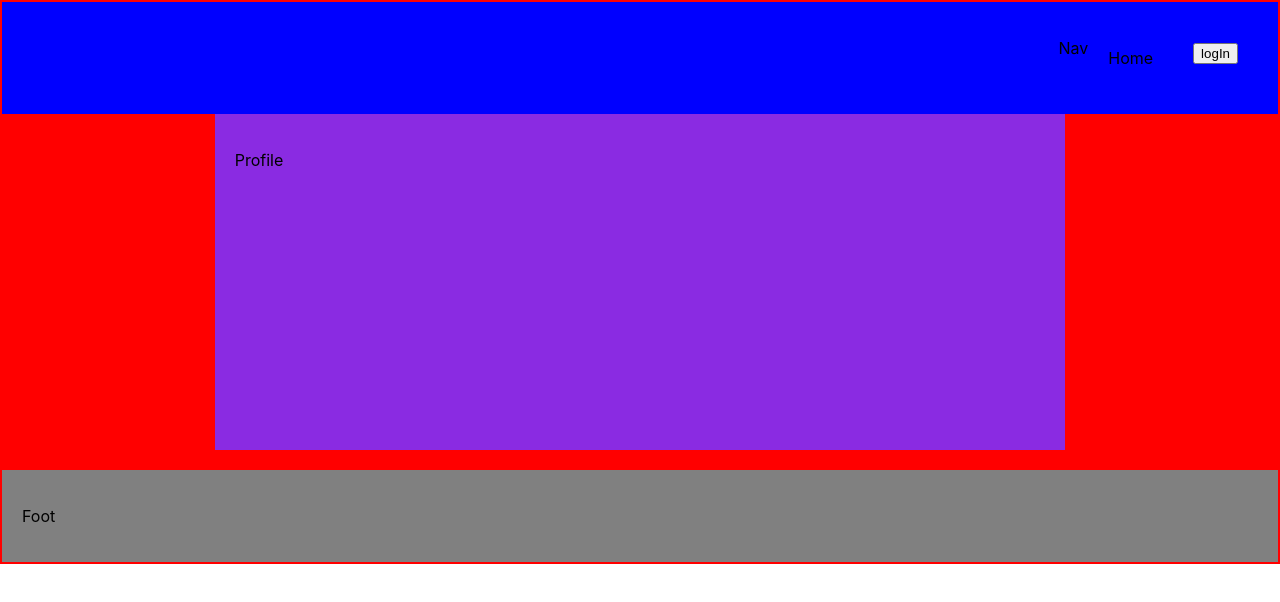
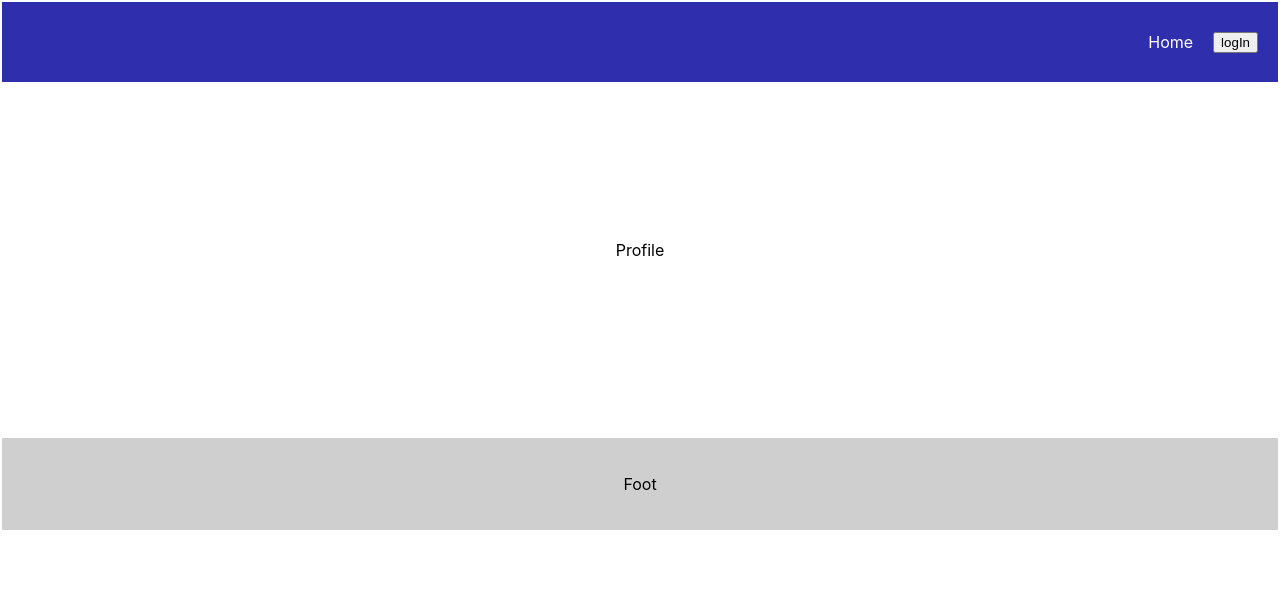
Before and after one commit to julior0518/never_fund, a React (Create React App) app in the folder client/: page /profile in a window 1280 px wide. Shown: the top 602 px of the page. Built offline with nearby package versions, Linux system fonts and the light colour scheme.

Commit message:
useState doesnt work

```diff
--- a/client/package.json
+++ b/client/package.json
@@ -18,6 +18,10 @@
     "react-router": "^6.1.1",
     "react-scripts": "5.0.0",
     "web-vitals": "^1.1.2"
+  },
+  "peerDependencies": {
+    "react": "^17.0.2",
+    "react-dom": "^17.0.2"
   },
   "scripts": {
     "start": "react-scripts start",
--- a/client/src/App.css
+++ b/client/src/App.css
@@ -1,23 +1,22 @@
 .App{
   /* remember to delete padding if you want edge to edge  */
   padding: 2px;
-  background-color: red
   ;
   display: grid;
   grid-template-columns: 1fr 4fr 1fr;
-  grid-template-rows: 1fr 3fr 1fr;
+  grid-template-rows: 80px 3fr 1fr;
 }
 
 .Nav {
   padding: 20px;
-  background-color: blue;
+  background-color: rgb(47, 47, 174);
 
   grid-column: 1 / span 3;
   grid-row: 1;
   display: flex;
-  justify-content: right
+  justify-content: right;
+  color: white;
 }
-
 
 .liDiv{
   display: flex;
@@ -26,8 +25,8 @@
 }
 .li {
   text-decoration: none;
-  padding: 20px;
-  color: black;
+  color: WHite;
+  margin-left: 20px;
 
 
   display: flex;
@@ -35,11 +34,15 @@
   align-items: center;
 }
 .li:hover {
-  background-color: yellow;
+  text-decoration: underline;
 }
 
 .LogInOut {
-  padding: 20px;
+  margin-left: 20px;
+
+  display: flex;
+  justify-content: center;
+  align-items: center;
 }
 .LogInOut:hover{
   cursor: pointer;
@@ -47,22 +50,26 @@
 
 .Landing {
   padding: 20px;
-  background-color:lightseagreen;
-
   grid-column: 2;
   grid-row: 2;
+
+  display: flex;
+  justify-content: center;
+  align-items: center;
 }
 
 .Profile {
   padding: 20px;
-  background-color:blueviolet;
   grid-column: 2;
   grid-row: 2;
+
+  display: flex;
+  justify-content: center;
+  align-items: center;
 }
 
 .Ballot{
   padding: 20px;
-  background-color: pink;
   grid-column: 2;
   grid-row: 2;
 
@@ -86,11 +93,15 @@
 .Foot {
   padding: 20px;
   margin-top: 20px;
-  background-color:grey;
+  background-color:rgba(128, 128, 128, 0.381);
 
   grid-column: 1 / span 3;
   grid-row: 3;
   display: flex;
+  display: flex;
+  flex-direction: column;
+  justify-content: center;
+  align-items: center;
 }
 
 .userForm {
--- a/client/src/components/Ballot.js
+++ b/client/src/components/Ballot.js
@@ -1,4 +1,4 @@
-import React from 'react';
+import React, { useState } from 'react';
 
 function Ballot() {
   return (
@@ -13,18 +13,21 @@ function Ballot() {
           id="title"
           type="text"
           className="displayFormInput"
+          onChange={console.log(1)}
         ></input>
         <input
           placeholder="Contract Address"
           id="contract"
           type="text"
           className="displayFormInput"
+          onChange={console.log(2)}
         ></input>
         <input
           placeholder="Description"
           id="description"
           type="text"
           className="displayFormInputD"
+          onChange={console.log(3)}
         ></input>
         <button>Create Ballot</button>
       </form>
--- a/client/src/components/Nav.js
+++ b/client/src/components/Nav.js
@@ -27,7 +27,6 @@ function Nav(props) {
 
   return (
     <div className="Nav">
-      <p>Nav</p>
       {navElements}
       <LogInOut props={props} />
     </div>
--- a/client/src/components/Profile.js
+++ b/client/src/components/Profile.js
@@ -1,4 +1,8 @@
+import { useState } from 'react';
+
 function Profile() {
+  // const [thiss, setThis] = useState(0);
+
   return (
     <div className="Profile">
       <p>Profile</p>
--- a/client/src/components/UserForm.jsx
+++ b/client/src/components/UserForm.jsx
@@ -3,7 +3,6 @@ import { useEffect, useRef, useState } from "react";
 import { BASE_URL } from "../Globals";
 
 function UserForm(props) {
-  const form = useRef()
   const [formType, setFormType] = useState({
     type: "login",
     userCheck: "",
@@ -20,6 +19,8 @@ function UserForm(props) {
   }
   userCheck()
 },[user])
+const form = useRef()
+
 
   function handleChange (e){
     setUser({...user, [e.target.id]: e.target.value})
```
Also changed, not shown: 1 other file (tests, documents, lock files or other folders).
